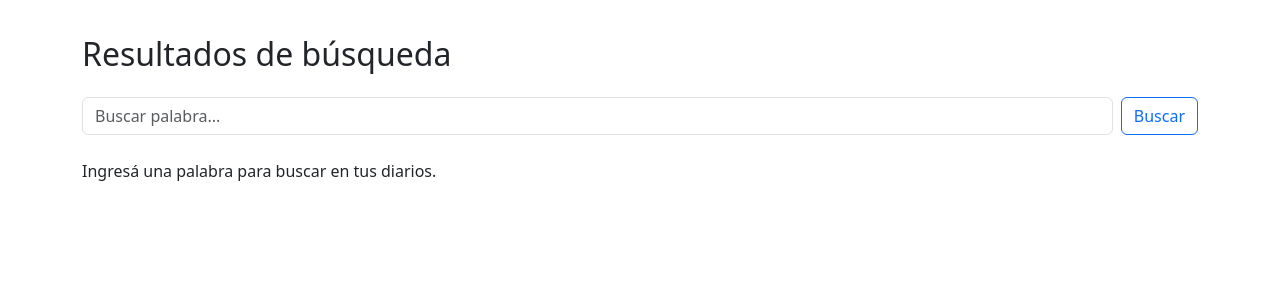
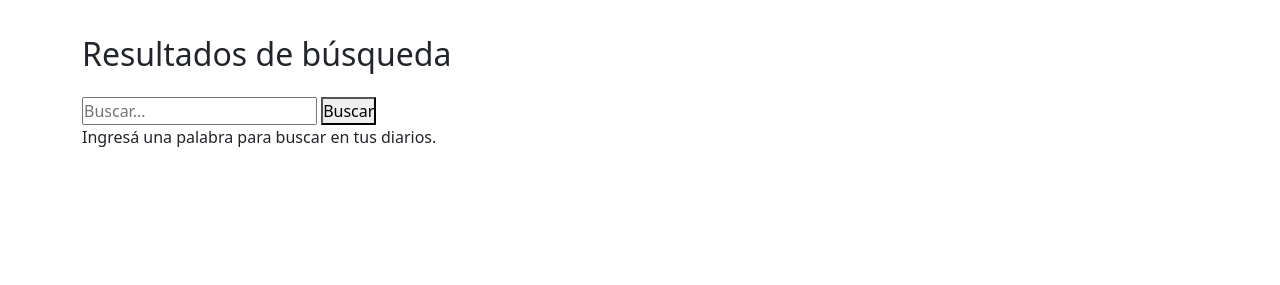
Before and after one commit to GuiiTaglia/TP-IngWeb-2025, a Django app: template mi_aplicacion/bullet_journal/templates/search/search.html in a window 1280 px wide. Shown: the part 85-370 px from the top of the page. Run offline with Django 5.2, Linux system fonts and the light colour scheme; the template is opened without the code that fills it, so the values that code supplies are empty.

Commit message:
intento que no funciona pero igual

```diff
--- a/mi_aplicacion/bullet_journal/templates/search/search.html
+++ b/mi_aplicacion/bullet_journal/templates/search/search.html
@@ -5,9 +5,9 @@
 <div class="container" style="padding-top: 120px;">
     <h2 class="mb-4">Resultados de búsqueda</h2>
 
-    <form method="get" action="." class="d-flex mb-4" style="gap: 8px;">
-        <input type="text" name="q" value="{{ query }}" class="form-control" placeholder="Buscar palabra...">
-        <button type="submit" class="btn btn-outline-primary">Buscar</button>
+    <form method="get" action="{% url 'search' %}">
+        <input type="text" name="q" placeholder="Buscar...">
+        <button type="submit">Buscar</button>
     </form>
 
     {% if query %}
--- a/mi_aplicacion/bullet_journal/urls.py
+++ b/mi_aplicacion/bullet_journal/urls.py
@@ -22,7 +22,7 @@ urlpatterns = [
     path('diary/list/', diary_list, name='diary_list'),
     path('diary/<int:pk>/', diary_detail, name='diary_detail'),
     path('stadistics/', stadistics, name='stadistics'),
-    path('search/', search_views.search, name='search'),
+    path('search/', search, name='search'),
 ]
 
 if settings.DEBUG:
--- a/mi_aplicacion/bullet_journal/views/search_views.py
+++ b/mi_aplicacion/bullet_journal/views/search_views.py
@@ -1,7 +1,8 @@
+from haystack import indexes
 from bullet_journal.models import Journal
-from haystack import indexes
 
-class DiarioIndex(indexes.SearchIndex, indexes.Indexable):
+class JournalIndex(indexes.SearchIndex, indexes.Indexable):
+    text = indexes.CharField(document=True, use_template=True)
     title = indexes.CharField(model_attr='title')
     entry = indexes.CharField(model_attr='entry')
 
```
